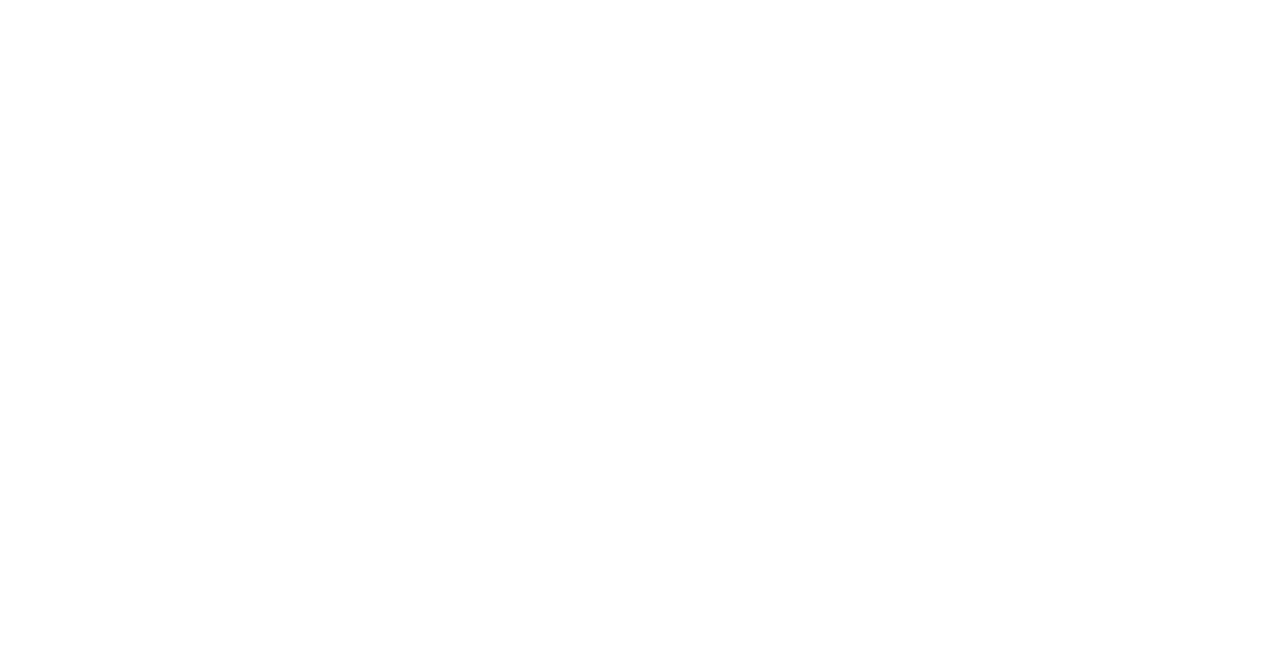
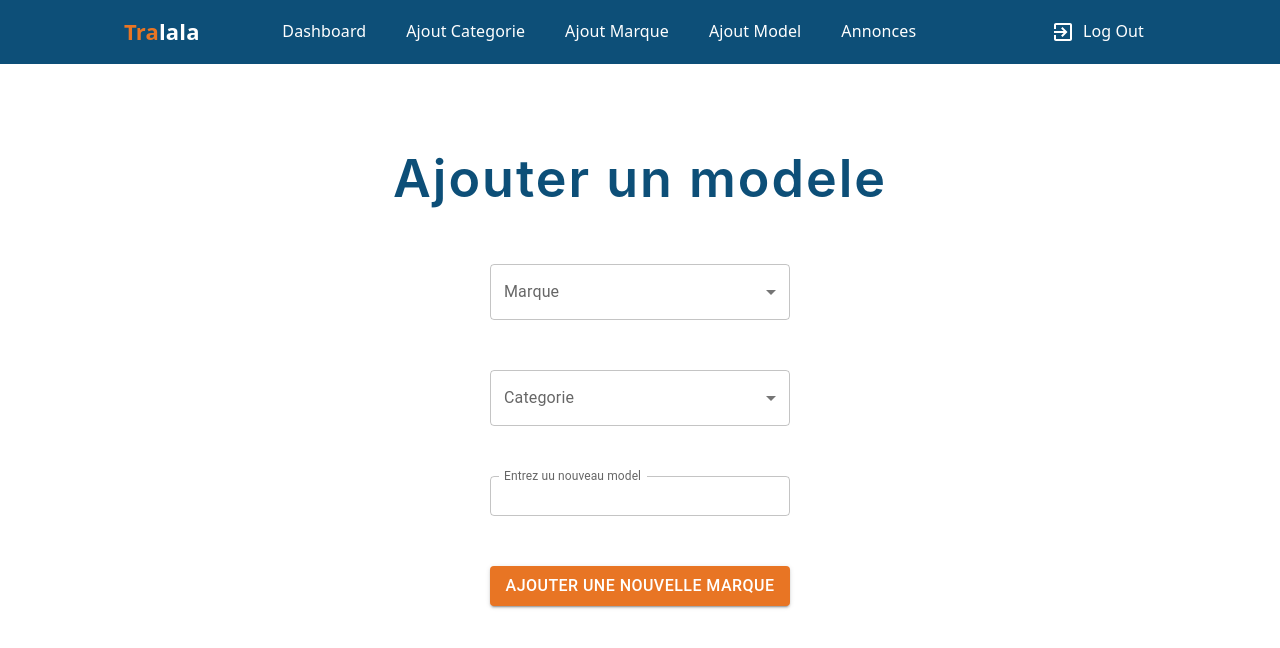
Before and after one commit to RaselisonToky/back-office-react-js, a React (Create React App) app: page /ajoutModel in a window 1280 px wide. Before the commit this address had no page. Shown: the top 648 px of the page. Built offline with nearby package versions, Linux system fonts and the light colour scheme.

Commit message:
add AjoutModel, update route for api

```diff
--- a/src/App.js
+++ b/src/App.js
@@ -4,6 +4,7 @@
 import AjoutMarque from "./pages/acceuil/ajoutMarque/page";
 import AjoutCategorie from "./pages/acceuil/ajoutCategorie/page";
 import Login from "./pages/login/page"
+import AjoutModel from "./pages/acceuil/ajoutModel/page"
 
 
 
@@ -19,6 +20,7 @@
           <Route path="/ajoutMarque" element={<AjoutMarque />} />
           <Route path="/ajoutCategorie" element={<AjoutCategorie />} />
           <Route path="/login" element={<Login />} />
+          <Route path="/ajoutModel" element={<AjoutModel />} />
 
         </Routes>
       </div>
--- a/src/pages/acceuil/ajoutCategorie/page.jsx
+++ b/src/pages/acceuil/ajoutCategorie/page.jsx
@@ -24,7 +24,7 @@
         return;
       }
 
-       await axios.post('http://localhost:8080/api/v1/categories/save', {
+       await axios.post('http://localhost:8080/api/v1/categories', {
         category
       }, {
         headers: {
--- a/src/pages/acceuil/ajoutMarque/page.jsx
+++ b/src/pages/acceuil/ajoutMarque/page.jsx
@@ -24,7 +24,7 @@
         return;
       }
 
-       await axios.post('http://localhost:8080/api/v1/brand/save', {
+       await axios.post('http://localhost:8080/api/v1/brand', {
         brand
       }, {
         headers: {
--- a/src/pages/acceuil/ajoutModel/page.jsx
+++ b/src/pages/acceuil/ajoutModel/page.jsx
@@ -0,0 +1,153 @@
+import React, { useState,useEffect} from 'react';
+import Header from "../../../components/Header";
+import styles from "./page.module.css"
+import Input from '../../../components/Input'
+import MySelectComponent from '../../../components/Select'
+import Bouton from "../../../components/Bouton"
+import axios from 'axios';
+import { toast, ToastContainer } from 'react-toastify';
+import 'react-toastify/dist/ReactToastify.css';
+
+
+
+
+function AjoutModel() {
+  const [brands,setBrands]=useState([]);
+  const [model, setModel]=useState('');
+  const [categories, setCategories]= useState([]);
+
+  const [selectedBrand, setSelctedBrand]= useState(null);
+  const [selectedCategorie, setSelectedCategorie]= useState(null);
+
+
+  useEffect(() => {
+    const token = localStorage.getItem('token');
+    if (!token) {
+        console.error('Token manquant. Assurez-vous de vous connecter avant de faire cette requête.');
+        return;
+      }
+    const axiosConfig = {
+      headers: {
+        'Authorization': 'Bearer ' + token
+      }
+    };
+
+    axios.get('http://localhost:8080/api/v1/brand', axiosConfig)
+      .then(response => setBrands(response.data))
+      .catch(error => console.error('Erreur lors de la récupération des bouquets', error));
+  }, []);
+
+
+  useEffect(() => {
+    const token = localStorage.getItem('token');
+    if (!token) {
+        console.error('Token manquant. Assurez-vous de vous connecter avant de faire cette requête.');
+        return;
+      }
+    const axiosConfig = {
+      headers: {
+        'Authorization': 'Bearer ' + token
+      }
+    };
+
+    axios.get('http://localhost:8080/api/v1/categories', axiosConfig)
+      .then(response => setCategories(response.data))
+      .catch(error => console.error('Erreur lors de la récupération des bouquets', error));
+  }, []);
+
+
+
+
+  const handleBrandChange = (selectedBrand) => {
+    setSelctedBrand(selectedBrand);
+  }
+
+  const handleCategoryChange = (selectedCategorie) => {
+    setSelectedCategorie(selectedCategorie);
+  }
+
+
+
+  const click = async () => {
+
+    try {
+      const token = localStorage.getItem('token');
+
+      if (!token) {
+        console.error('Token manquant. Assurez-vous de vous connecter avant de faire cette requête.');
+        return;
+      }
+
+       await axios.post('http://localhost:8080/api/v1/models', {
+        brand: selectedBrand.value,
+        model: model,
+        category: selectedCategorie.value
+      }, {
+        headers: {
+          'Content-Type': 'application/json',
+          'Authorization': 'Bearer ' + token,
+        }
+      });
+        toast.success("hihihihih")
+
+    } catch (error) {
+      if (error.response && error.response.status === 403) {
+        toast.error("Vous n'avez pas les autorisations requises");
+      } else {
+        console.error('Erreur lors de la requête API:', error);
+      }
+    }
+
+  }
+
+
+
+  return (
+    <div>
+      <div>
+        <Header/>
+      </div>
+      <div className={styles.container}>
+          <div className={styles.titre}>
+            Ajouter un modele
+          </div>
+          <div className={styles.input}>
+                        <MySelectComponent
+                            label="Marque"
+                            width="300px"
+                            options={brands.map(brand => ({
+                            value: brand,
+                            label: brand.brand,
+                            test: brand.id_brand
+                            }))}
+                            onChange={handleBrandChange}
+                            selectedValue={selectedBrand}
+                         />
+            </div>
+            <div className={styles.input}>
+                        <MySelectComponent
+                            label="Categorie"
+                            width="300px"
+                            options={categories.map(category => ({
+                            value: category,
+                            label: category.category,
+                            test: category.id_category
+                            }))}
+                            onChange={handleCategoryChange}
+                            selectedValue={selectedCategorie}
+                         />
+            </div>
+          <div className={styles.input}>
+            <Input label={"Entrez uu nouveau model"} type={"text"} variant={"outlined"} width={"300px"} onChange={(e) => setModel(e.target.value)}/>
+          </div>
+          <div className={styles.bouton}>
+            <Bouton  variant={"contained"} designation={"Ajouter une nouvelle marque"} onClick={click} />
+          </div>
+      </div>
+    <ToastContainer/>
+    </div>
+
+  );
+}
+
+export default AjoutModel;
--- a/src/pages/acceuil/ajoutModel/page.module.css
+++ b/src/pages/acceuil/ajoutModel/page.module.css
@@ -0,0 +1,26 @@
+.container{
+    max-width: 620px;
+    margin: auto;
+    padding: 20px;
+    margin-top: 60px;
+}
+
+
+.titre{
+    color: #0d4f78;
+    font-size: 52px;
+    line-height: 1.35;
+    font-weight: 600;
+    letter-spacing: 2px;
+}
+
+.bouton{
+    margin-top: 50px;
+    display: flex;
+    justify-content: center;
+    align-items: center;
+}
+
+.input{
+    margin-top: 50px;
+}
--- a/src/pages/login/page.jsx
+++ b/src/pages/login/page.jsx
@@ -11,8 +11,8 @@
 
 function Login() {
   const navigate = useNavigate();
-  const [email, setEmail] = useState('toky@gmail.com');
-  const [password, setPassword] = useState('password');
+  const [email, setEmail] = useState('admin@gmail.com');
+  const [password, setPassword] = useState('admin');
 
 
 
```
